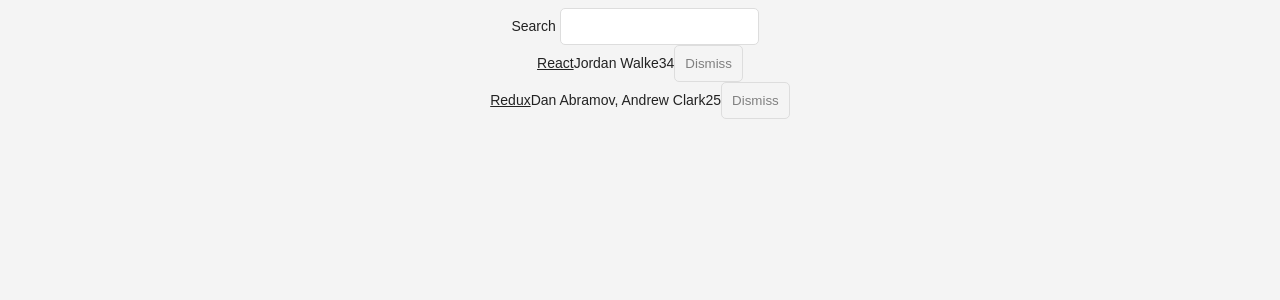
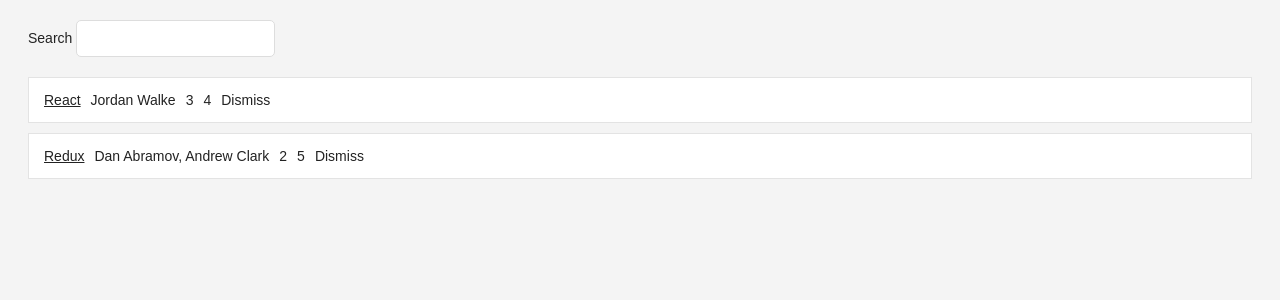
Before and after one commit to cwy007/hackernews, a React (Create React App) app: page / in a window 1280 px wide. Shown: the top 300 px of the page. Built offline with nearby package versions, Linux system fonts and the light colour scheme; the HTML template or start-up script is replaced by a standard one.

Commit message:
Apply css class to App component

```diff
--- a/src/App.css
+++ b/src/App.css
@@ -1,32 +1,61 @@
-.App {
+.page {
+  margin: 20px;
+}
+
+.interactions {
   text-align: center;
 }
 
-.App-logo {
-  animation: App-logo-spin infinite 20s linear;
-  height: 40vmin;
+.table {
+  margin: 20px 0;
 }
 
-.App-header {
-  background-color: #282c34;
-  min-height: 100vh;
+.table-header {
   display: flex;
-  flex-direction: column;
-  align-items: center;
-  justify-content: center;
-  font-size: calc(10px + 2vmin);
-  color: white;
+  line-height: 24px;
+  font-size: 16px;
+  padding: 0 10px;
+  justify-content: space-between;
 }
 
-.App-link {
-  color: #61dafb;
+.table-empty {
+  margin: 200px;
+  text-align: center;
+  font-size: 16px;
 }
 
-@keyframes App-logo-spin {
-  from {
-    transform: rotate(0deg);
-  }
-  to {
-    transform: rotate(360deg);
-  }
+.table-row {
+  display: flex;
+  line-height: 24px;
+  white-space: nowrap;
+  margin: 10px 0;
+  padding: 10px;
+  background: #ffffff;
+  border: 1px solid #e3e3e3;
 }
+
+.table-header > span {
+  overflow: hidden;
+  text-overflow: ellipsis;
+  padding: 0 5px;
+}
+
+.table-row > span {
+  overflow: hidden;
+  text-overflow: ellipsis;
+  padding: 0 5px;
+}
+
+.button-inline {
+  border-width: 0;
+  background: transparent;
+  color: inherit;
+  text-align: inherit; -webkit-font-smoothing: inherit; padding: 0;
+  font-size: inherit;
+  cursor: pointer;
+}
+
+.button-active {
+  border-radius: 0;
+  border-bottom: 1px solid #38BB6C;
+}
--- a/src/App.js
+++ b/src/App.js
@@ -49,13 +49,15 @@
   render() {
     const { searchTerm, list } = this.state;
     return (
-      <div className="App">
+      <div className="page">
+        <div className="internations">
           <Search
             value={searchTerm}
             onChange={this.onSearchChange}
           >
             Search
           </Search>
+        </div>
         <Table
           list={list}
           pattern={searchTerm}
@@ -76,9 +78,9 @@
   </form>
 
 const Table = ({ list, pattern, onDismiss }) =>
-  <div>
+  <div className="table">
     {list.filter(isSearched(pattern)).map(item =>
-      <div key={item.objectID}>
+      <div key={item.objectID} className="table-row">
         <span>
           <a href={item.url}>{item.title}</a>
         </span>
@@ -88,6 +90,7 @@
         <span>
           <Button
             onClick={() => onDismiss(item.objectID)}
+            className="button-inline"
           >
             Dismiss
           </Button>
```
Lines whose indentation alone changed are shown as unchanged.
